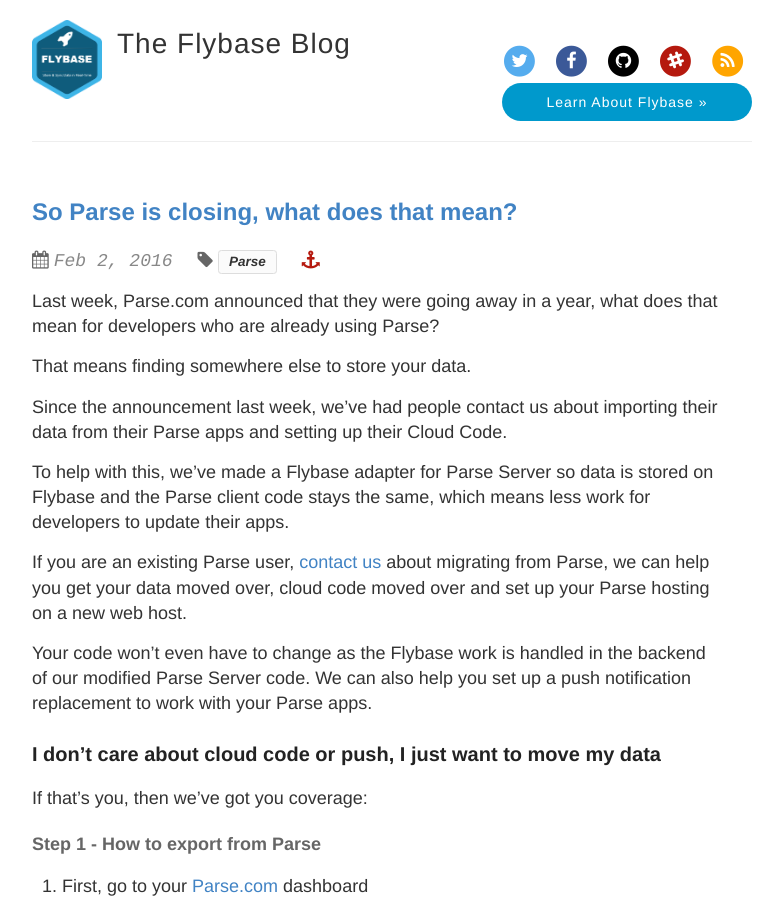
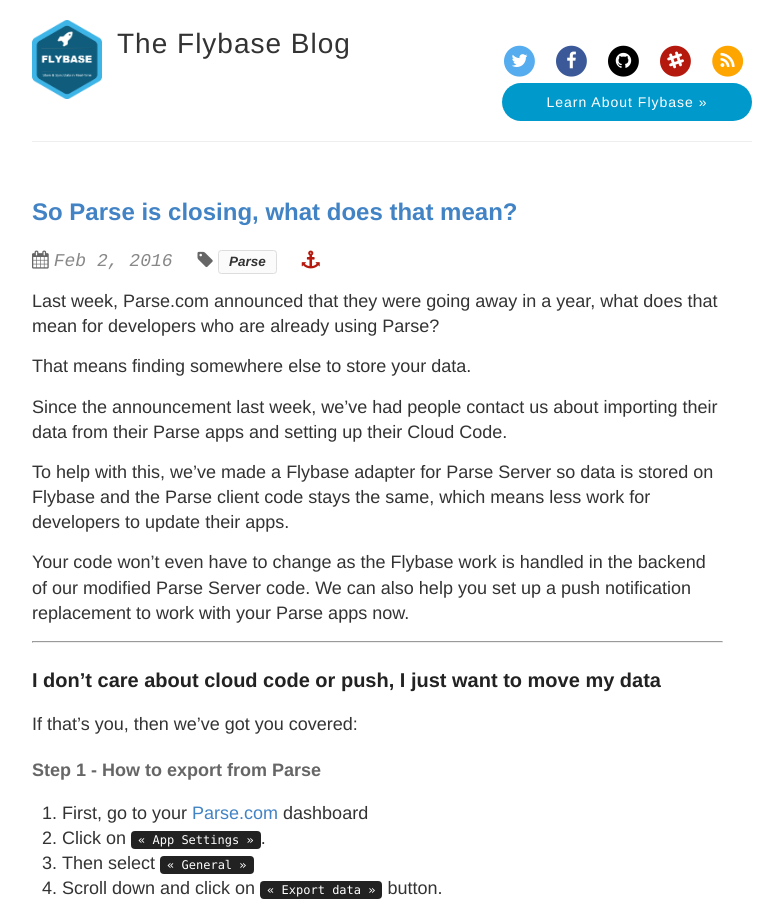
Before and after one commit to flybaseio/flybaseio.github.io, a Jekyll site: the page built from _posts/2016-02-02-parse-closing.md, in a window 1280 px wide and 900 px high. Shown: the whole window, without its empty margins (248-1031 px from the left). Built offline with Jekyll 4.4.1, drawn with Linux system fonts in a browser that asks for light colours; nearby versions of some CDN libraries.

Commit message:
Update 2016-02-02-parse-closing.md

```diff
--- a/_posts/2016-02-02-parse-closing.md
+++ b/_posts/2016-02-02-parse-closing.md
@@ -17,13 +17,13 @@ Since the announcement last week, we've had people contact us about importing th
 
 To help with this, we've made a Flybase adapter for Parse Server so data is stored on Flybase and the Parse client code stays the same, which means less work for developers to update their apps.
 
-If you are an existing Parse user, [contact us](http://flybase.io/contact/) about migrating from Parse, we can help you get your data moved over, cloud code moved over and set up your Parse hosting on a new web host.
+Your code won't even have to change as the Flybase work is handled in the backend of our modified Parse Server code. We can also help you set up a push notification replacement to work with your Parse apps now.
 
-Your code won't even have to change as the Flybase work is handled in the backend of our modified Parse Server code. We can also help you set up a push notification replacement to work with your Parse apps.
+<hr />
 
 ### I don't care about cloud code or push, I just want to move my data
 
-If that's you, then we've got you coverage:
+If that's you, then we've got you covered:
 
 #### Step 1 - How to export from Parse
 
@@ -53,8 +53,7 @@ Import completed.
 
 And that's it, you've imported your Parse.com data into Flybase, now it's just a matter of switching your app to use Flybase instead.
 
-You can try our <a href="http://flybase.io//tutorial/">Tutorial</a> to see how easy it is to get started, check out our <a href="http://docs.flybase.io">Developer Docs</a> for any questions you have, or <a href="/contact/">contact us</a> and we'll be glad to help you migrate your data and code from Parse to Flybase
-
+You can try our <a href="http://flybase.io/tutorial/">Tutorial</a> to see how easy it is to get started, check out our <a href="http://docs.flybase.io">Developer Docs</a> for any questions you have, or <a href="/contact/">contact us</a> and we'll be glad to help you migrate your data and code from Parse to Flybase
 
 If you are an existing Parse user, [contact us](http://flybase.io/contact/) about migrating from Parse, we can help you get your data moved over, cloud code moved over and set up your Parse hosting on a new web host.
 
```
